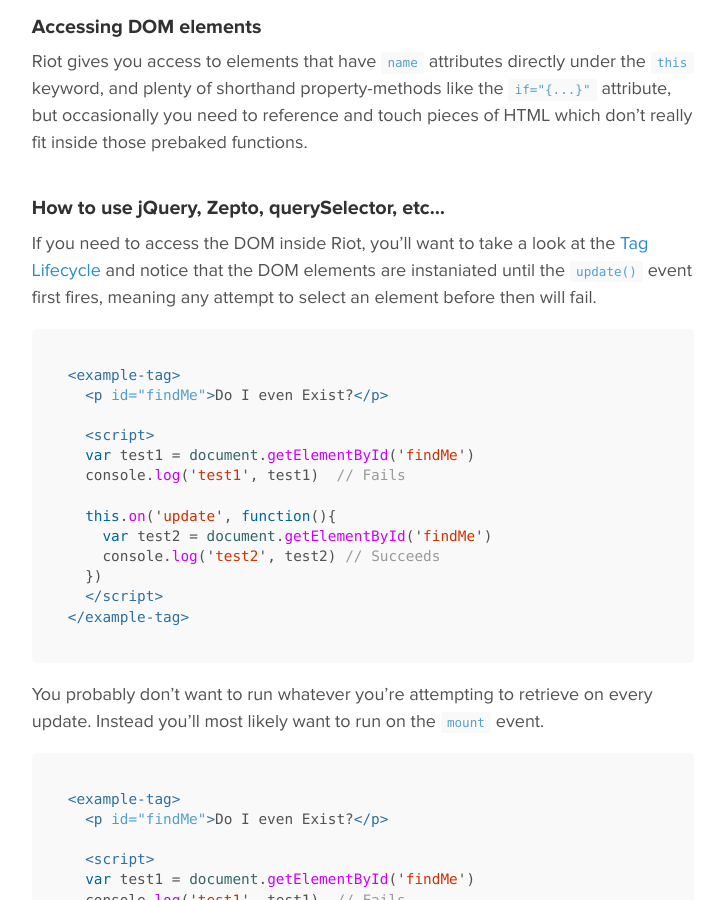
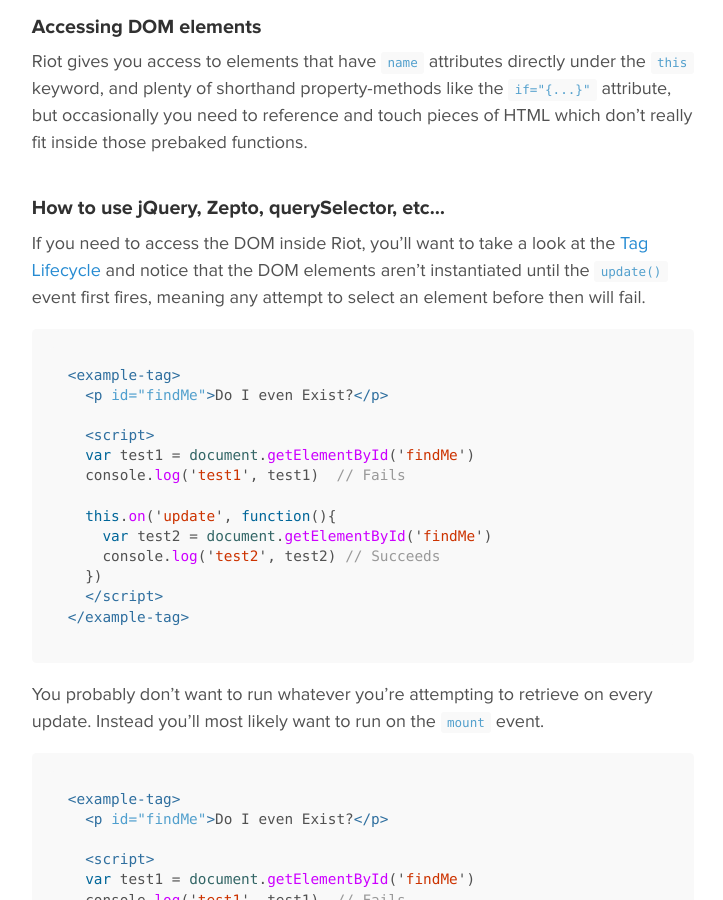
Before and after one commit to riot/riot.github.io, a Jekyll site: the page built from guide/index.md, in a window 1280 px wide and 900 px high, scrolled down 5976 px. Shown: the whole window, without its empty margins (277-1000 px from the left). Built offline with Jekyll 4.4.1, drawn with Linux system fonts in a browser that asks for light colours; Markdown is read by kramdown in place of the engine named in the settings.

Commit message:
Correct guide/index.md typo
are instaniated -> aren't instantiated

````diff
--- a/guide/index.md
+++ b/guide/index.md
@@ -228,7 +228,7 @@ Riot gives you access to elements that have `name` attributes directly under the
 
 ### How to use jQuery, Zepto, querySelector, etc...
 
-If you need to access the DOM inside Riot, you'll want to take a look at the [Tag Lifecycle](#tag-lifecycle) and notice that the DOM elements are instaniated until the `update()` event first fires, meaning any attempt to select an element before then will fail.
+If you need to access the DOM inside Riot, you'll want to take a look at the [Tag Lifecycle](#tag-lifecycle) and notice that the DOM elements aren't instantiated until the `update()` event first fires, meaning any attempt to select an element before then will fail.
 
 ```html
 <example-tag>
````
